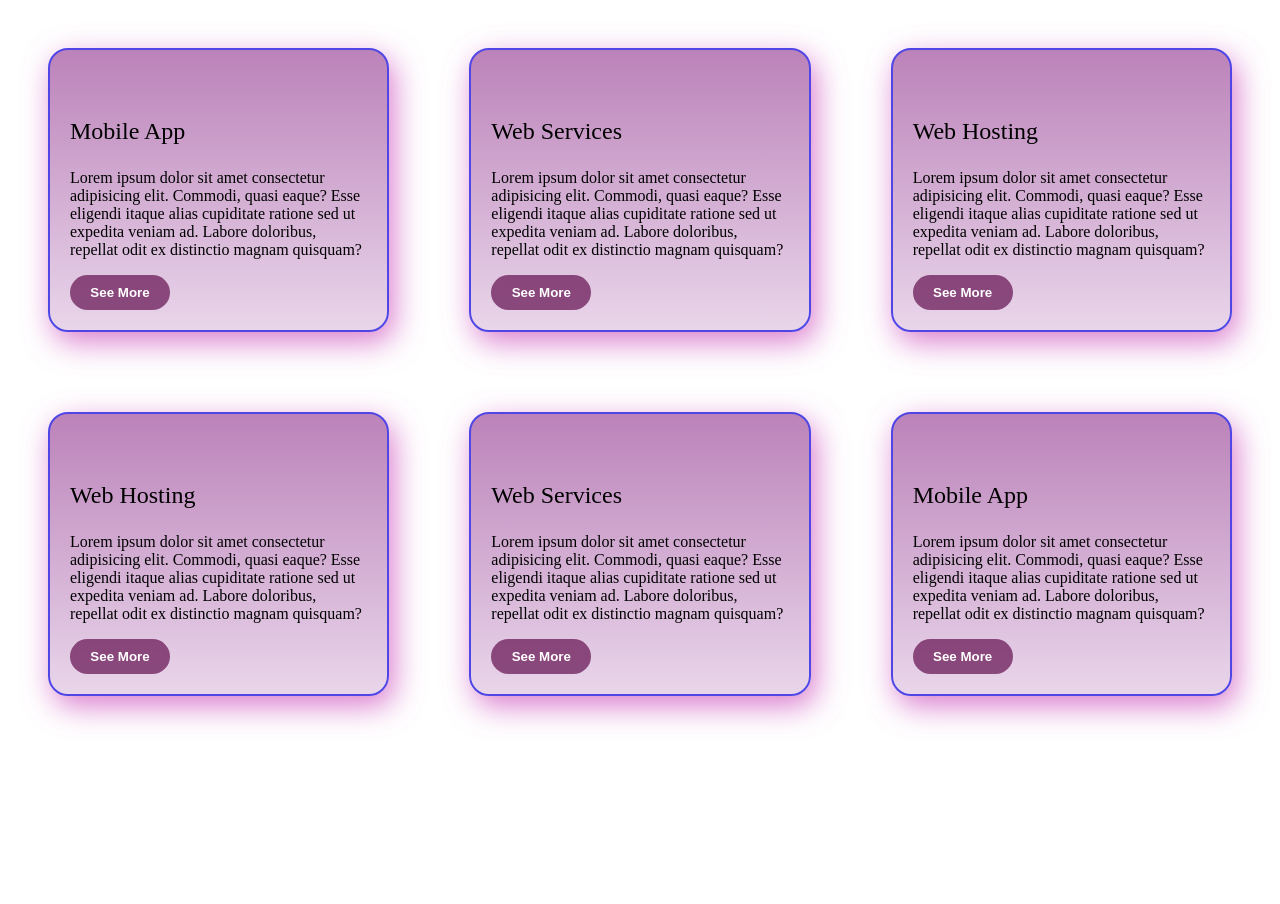
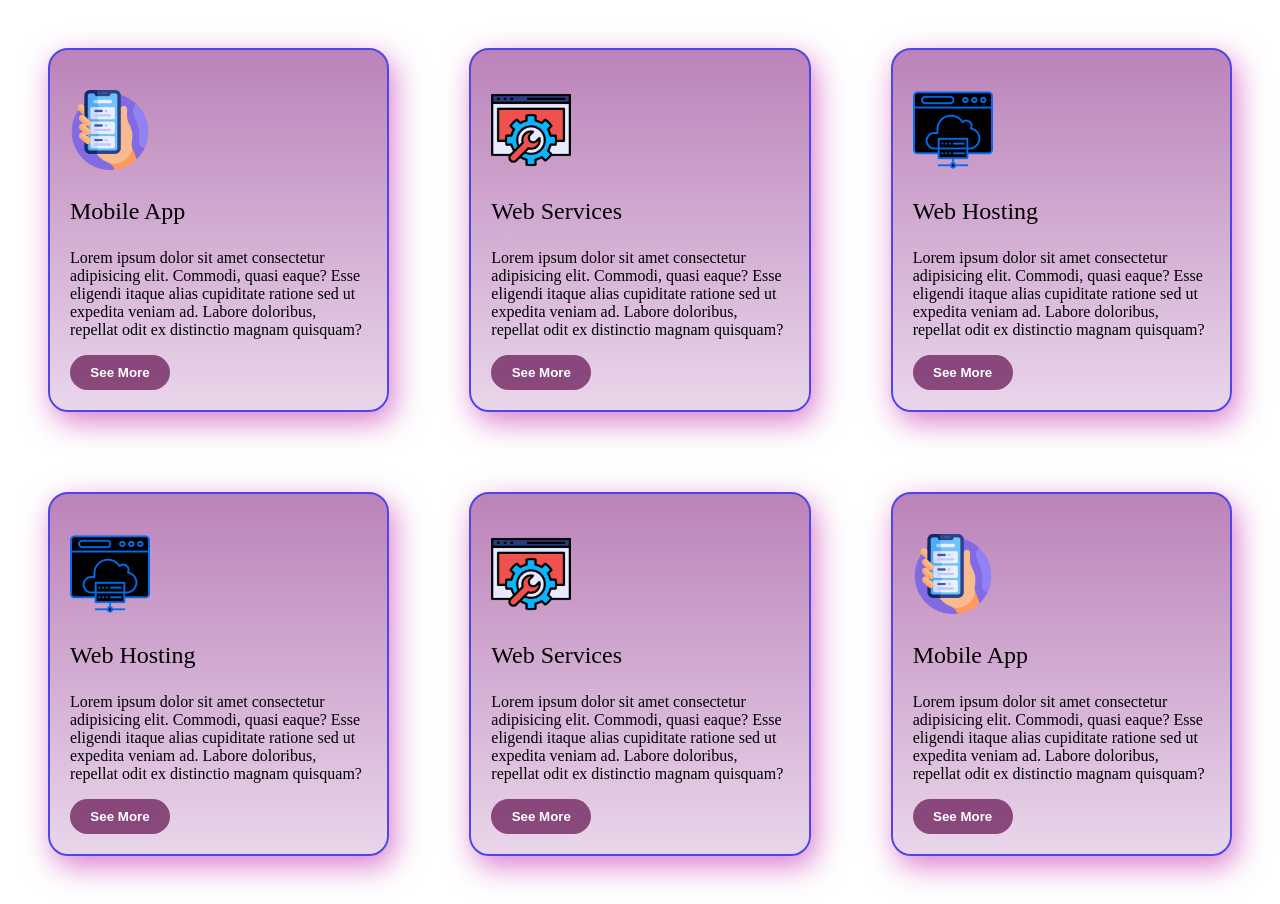
Before and after one commit to IftekarRahmanRuhit/random-practice, a plain HTML site: page index.html in a window 1280 px wide. Before the commit the page ends 800 px from the top, so only its background shows below. Drawn offline with Linux system fonts and the light colour scheme.

Commit message:
added images

```diff
--- a/index.html
+++ b/index.html
@@ -9,19 +9,19 @@
 <body>
     <div class="firstsection">
         <div class="div">
-            <img width="80px" src="smartphone.png" alt="">
+            <img width="80px" src="images/smartphone.png" alt="">
             <h3>Mobile App</h3>
             <p>Lorem ipsum dolor sit amet consectetur adipisicing elit. Commodi, quasi eaque? Esse eligendi itaque alias cupiditate ratione sed ut expedita veniam ad. Labore doloribus, repellat odit ex distinctio magnam quisquam?</p>
             <button>See More</button>
         </div>
         <div class="div">
-            <img width="80px" src="web services.png" alt="">
+            <img width="80px" src="images/web services.png" alt="">
             <h3>Web Services</h3>
             <p>Lorem ipsum dolor sit amet consectetur adipisicing elit. Commodi, quasi eaque? Esse eligendi itaque alias cupiditate ratione sed ut expedita veniam ad. Labore doloribus, repellat odit ex distinctio magnam quisquam?</p>
             <button>See More</button>
         </div>
         <div class="div">
-            <img width="80px" src="cloud cm.png" alt="">
+            <img width="80px" src="images/cloud cm.png" alt="">
             <h3>Web Hosting</h3>
             <p>Lorem ipsum dolor sit amet consectetur adipisicing elit. Commodi, quasi eaque? Esse eligendi itaque alias cupiditate ratione sed ut expedita veniam ad. Labore doloribus, repellat odit ex distinctio magnam quisquam?</p>
             <button>See More</button>
@@ -29,19 +29,19 @@
     </div>
        <div class="secondsection">
         <div class="div">
-            <img width="80px" src="cloud cm.png" alt="">
+            <img width="80px" src="images/cloud cm.png" alt="">
             <h3>Web Hosting</h3>
             <p>Lorem ipsum dolor sit amet consectetur adipisicing elit. Commodi, quasi eaque? Esse eligendi itaque alias cupiditate ratione sed ut expedita veniam ad. Labore doloribus, repellat odit ex distinctio magnam quisquam?</p>
             <button>See More</button>
         </div>
         <div class="div">
-            <img width="80px" src="web services.png" alt="">
+            <img width="80px" src="images/web services.png" alt="">
             <h3>Web Services</h3>
             <p>Lorem ipsum dolor sit amet consectetur adipisicing elit. Commodi, quasi eaque? Esse eligendi itaque alias cupiditate ratione sed ut expedita veniam ad. Labore doloribus, repellat odit ex distinctio magnam quisquam?</p>
             <button>See More</button>
         </div>
         <div class="div">
-            <img width="80px" src="smartphone.png" alt="">
+            <img width="80px" src="images/smartphone.png" alt="">
             <h3>Mobile App</h3>
             <p>Lorem ipsum dolor sit amet consectetur adipisicing elit. Commodi, quasi eaque? Esse eligendi itaque alias cupiditate ratione sed ut expedita veniam ad. Labore doloribus, repellat odit ex distinctio magnam quisquam?</p>
             <button>See More</button>
```
